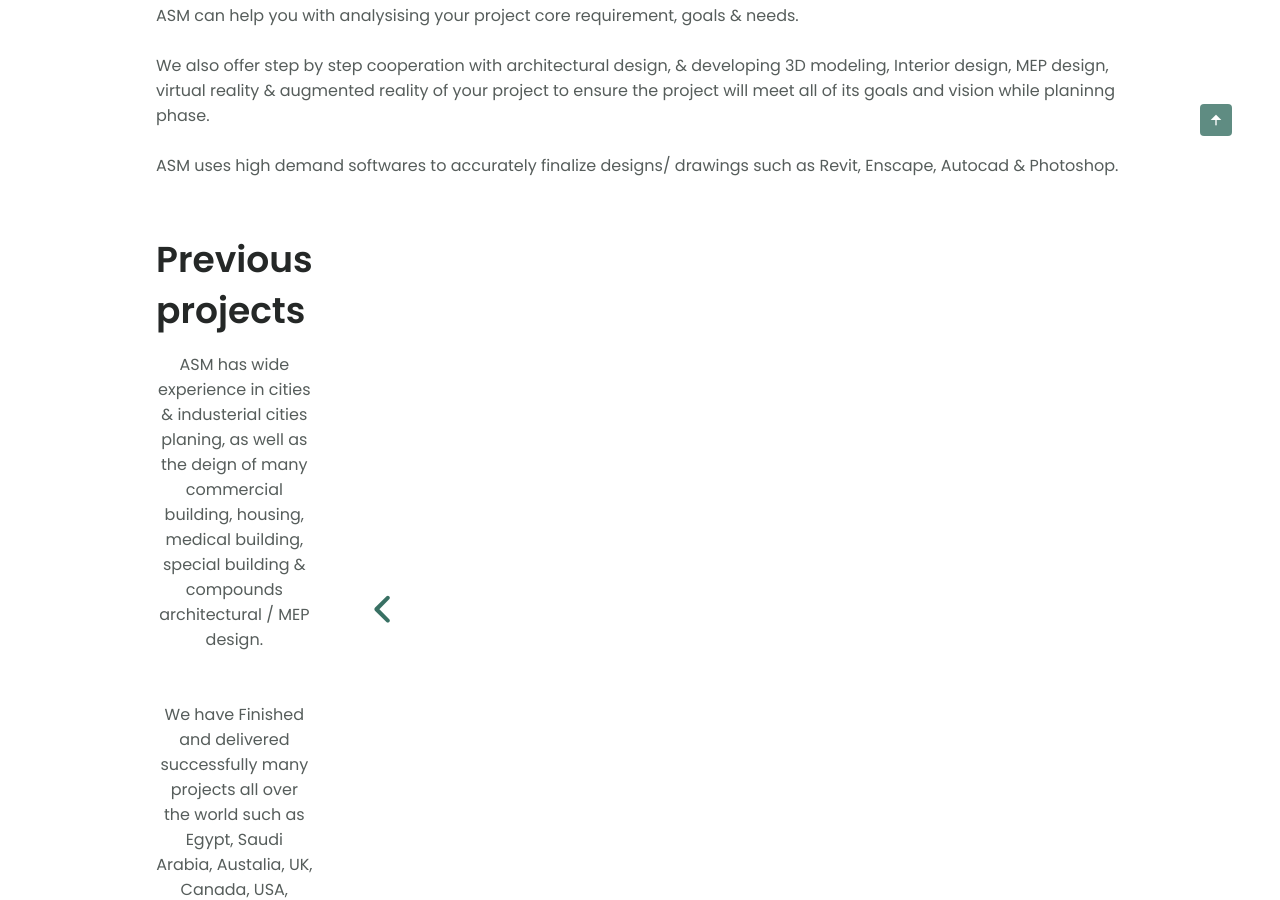
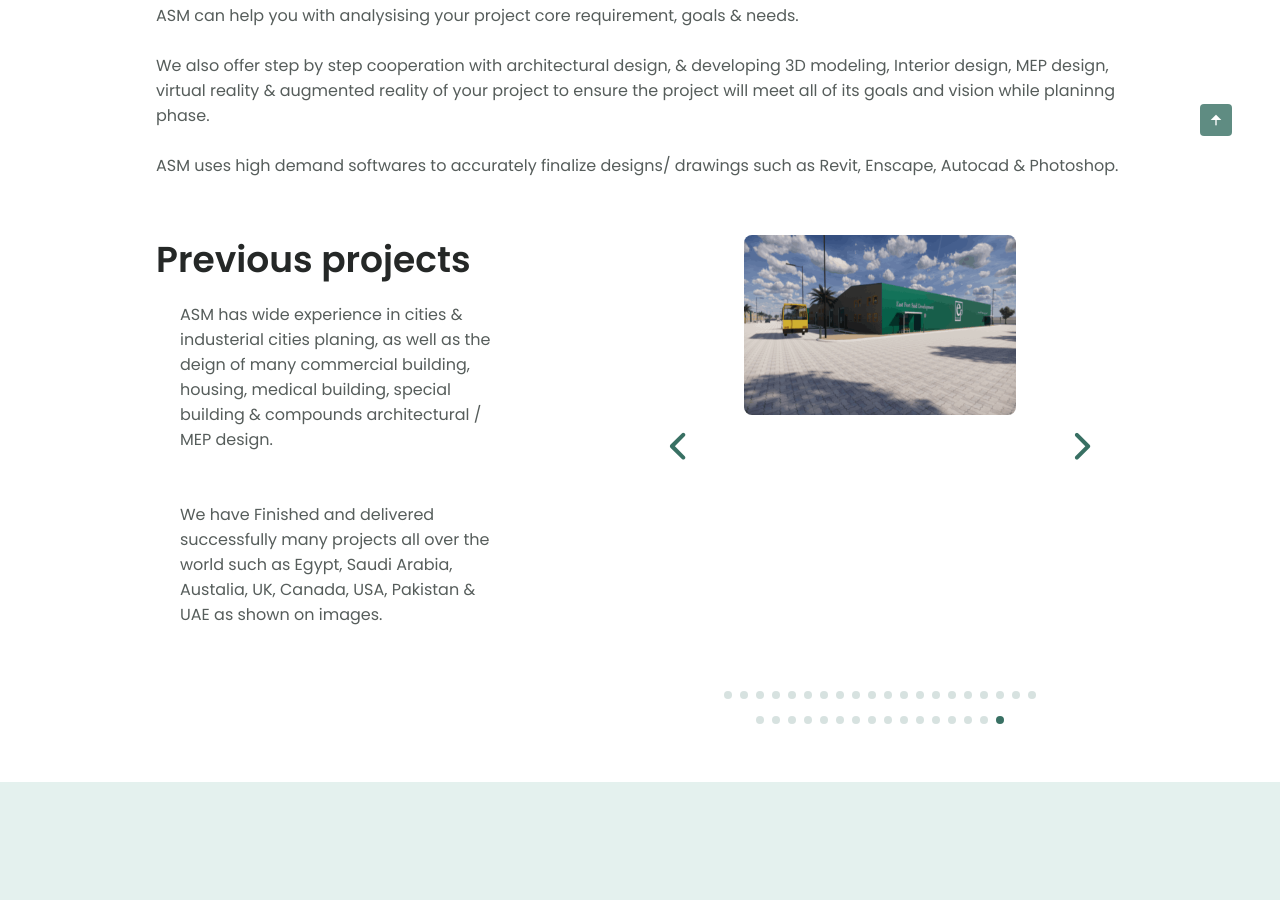
Before and after one commit to Amoor4/ASM, a plain HTML site: page assets/html/construction.html in a window 1280 px wide. Shown: the part 904-1804 px from the top of the page. Drawn offline with nearby package versions, Linux system fonts and the light colour scheme; grey boxes are pictures that could not be loaded.

Commit message:
Update construction.html

```diff
--- a/assets/html/construction.html
+++ b/assets/html/construction.html
@@ -139,7 +139,7 @@
                             Previous projects<br>
                         </h2>
 
-                        <p class="about__description container2">
+                        <p class="about__description container1">
                             ASM has wide experience in cities & industerial cities planing, as well as the deign of many commercial building, housing, medical building, special building & compounds architectural / MEP design.<br><br><br>
 							We have Finished and delivered successfully many projects all over the world such as Egypt, Saudi Arabia, Austalia, UK, Canada, USA, Pakistan & UAE as shown on images.<br>
 						</p>
@@ -148,7 +148,7 @@
 
                     </div>
 
-					<div class="about__container1 container2 swiper-container">
+					<div class="about__container1 container1 swiper-container">
 						<div class="swiper-wrapper">
 							<!--==================== headerBLOG 1====================-->
 
```
